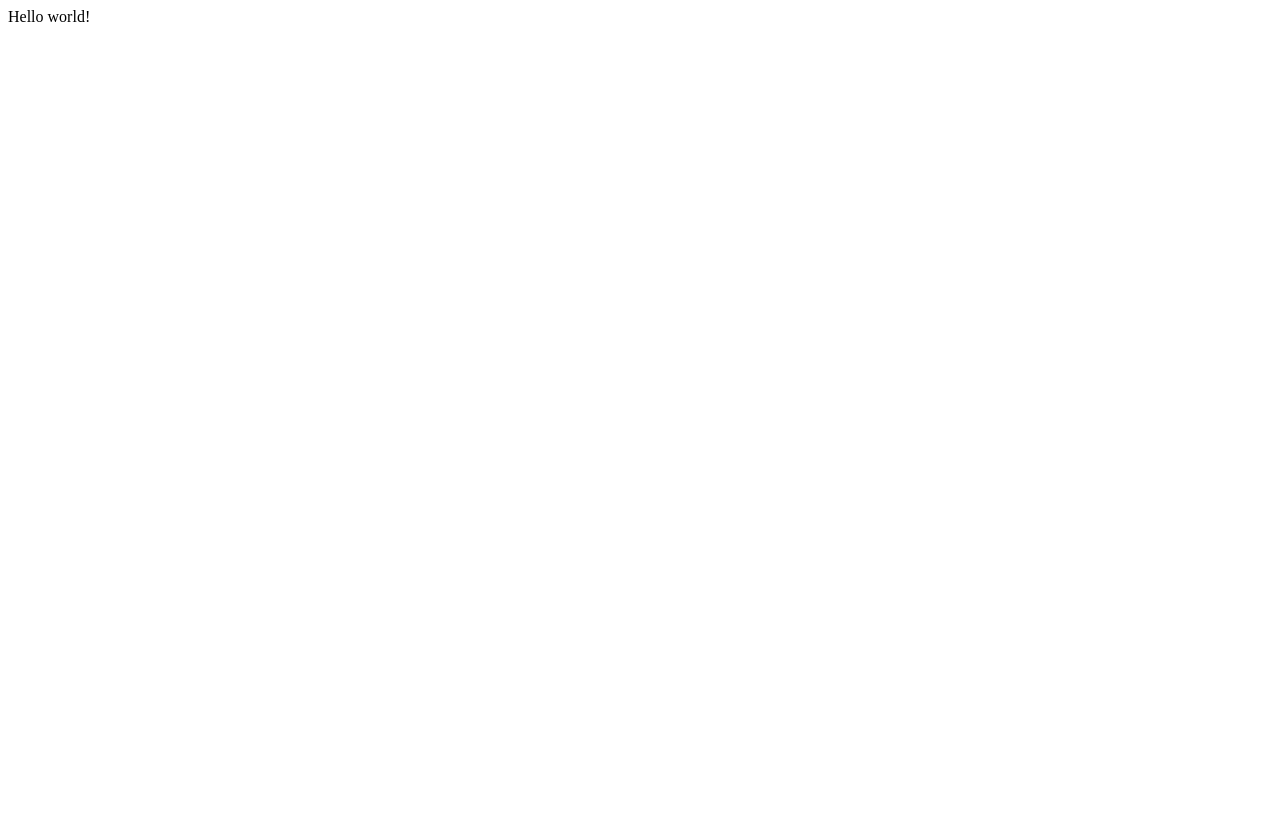
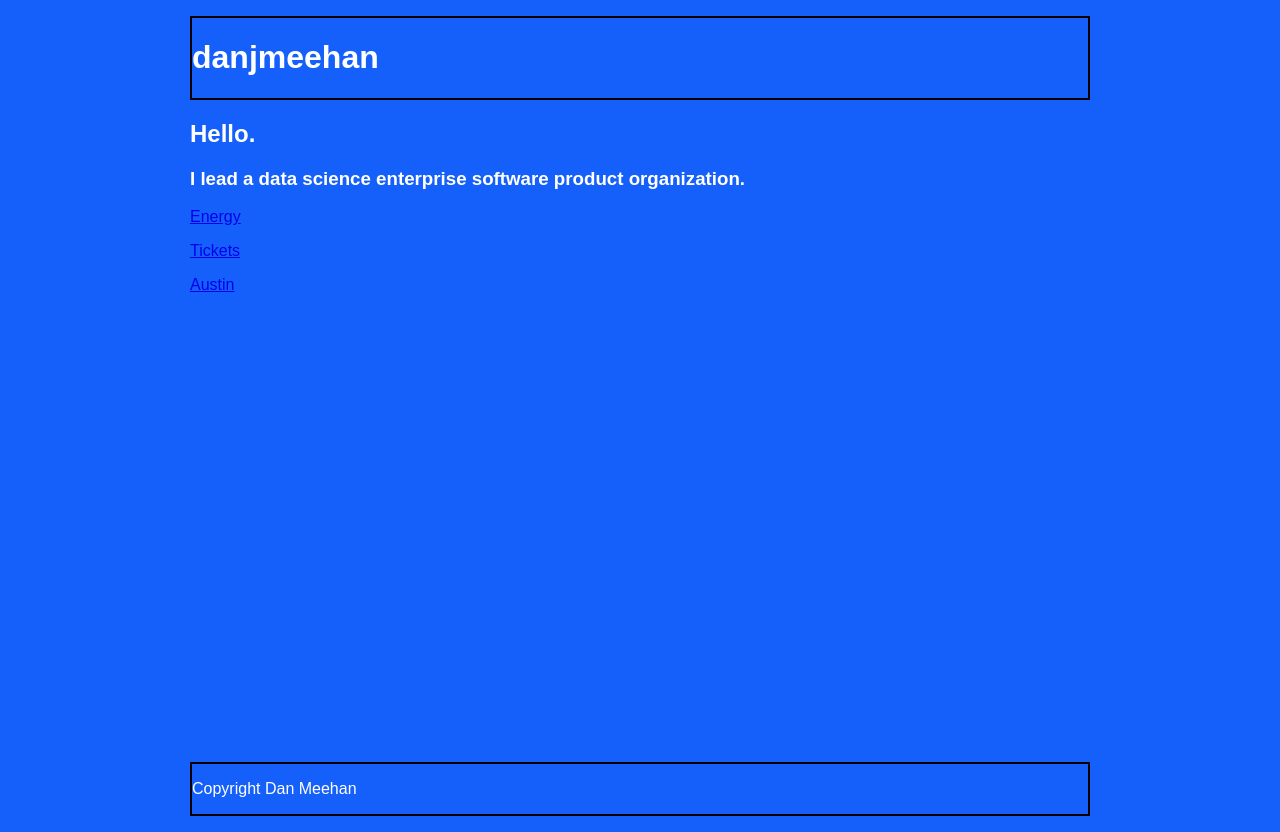
Before and after one commit to danjmeehan/personal-portfolio-gatsby, a Gatsby site: page / in a window 1280 px wide. Before the commit the page ends 800 px from the top, so only its background shows below. Built offline with nearby package versions, Linux system fonts and the light colour scheme; Gatsby itself is replaced by a stand-in of ours.

Commit message:
initial commit of new site

```diff
--- /dev/null
+++ b/src/components/footer.css
@@ -0,0 +1,6 @@
+.footer {
+  border-width: 2px;
+  border-style: solid;
+  border-color: black;
+  color: white;
+}
--- /dev/null
+++ b/src/components/footer.js
@@ -0,0 +1,13 @@
+import React from "react"
+
+import "./footer.css"
+
+const Footer = () => {
+  return (
+    <div class="footer">
+      <p>Copyright Dan Meehan</p>
+    </div>
+  )
+}
+
+export default Footer
--- /dev/null
+++ b/src/components/header.css
@@ -0,0 +1,6 @@
+.header {
+  border-width: 2px;
+  border-style: solid;
+  border-color: black;
+  color: white;
+}
--- /dev/null
+++ b/src/components/header.js
@@ -0,0 +1,13 @@
+import React from "react"
+
+import "./header.css"
+
+const Header = () => {
+  return (
+    <div class="header">
+      <h1>danjmeehan</h1>
+    </div>
+  )
+}
+
+export default Header
--- /dev/null
+++ b/src/components/layout.css
@@ -0,0 +1,15 @@
+.container {
+  margin: 0 auto;
+  max-width: 900px;
+  padding: 1rem;
+
+  display: flex;
+  flex-direction: column;
+  min-height: 100vh;
+  background: #1560fb;
+  color: white;
+}
+
+.content {
+  flex-grow: 1;
+}
--- /dev/null
+++ b/src/components/layout.js
@@ -0,0 +1,20 @@
+import React from "react"
+
+import Header from "../components/header.js"
+import Footer from "../components/footer.js"
+import "../styles/index.css"
+import "./layout.css"
+
+const Layout = props => {
+  return (
+    <div class="container">
+      <div class="content">
+        <Header />
+        {props.children}
+      </div>
+      <Footer />
+    </div>
+  )
+}
+
+export default Layout
--- a/src/pages/index.js
+++ b/src/pages/index.js
@@ -1,3 +1,24 @@
 import React from "react"
+import { Link } from "gatsby"
 
-export default () => <div>Hello world!</div>
+import Layout from "../components/layout"
+
+const IndexPage = () => {
+  return (
+    <Layout>
+      <h2>Hello.</h2>
+      <h3>I lead a data science enterprise software product organization.</h3>
+      <p>
+        <Link to="/energy">Energy</Link>
+      </p>
+      <p>
+        <Link to="/tickets">Tickets</Link>
+      </p>
+      <p>
+        <Link to="/austin">Austin</Link>
+      </p>
+    </Layout>
+  )
+}
+
+export default IndexPage
--- /dev/null
+++ b/src/styles/index.css
@@ -0,0 +1,11 @@
+html {
+  font-family: sans-serif;
+  -ms-text-size-adjust: 100%;
+  -webkit-text-size-adjust: 100%;
+}
+body {
+  margin: 0;
+  -webkit-font-smoothing: antialiased;
+  -moz-osx-font-smoothing: grayscale;
+  background: #1560fb;
+}
```
Also changed, not shown: src/pages/austin.js (added, +7 -0 lines), src/pages/energy.js (added, +7 -0 lines), src/pages/tickets.js (added, +7 -0 lines).
